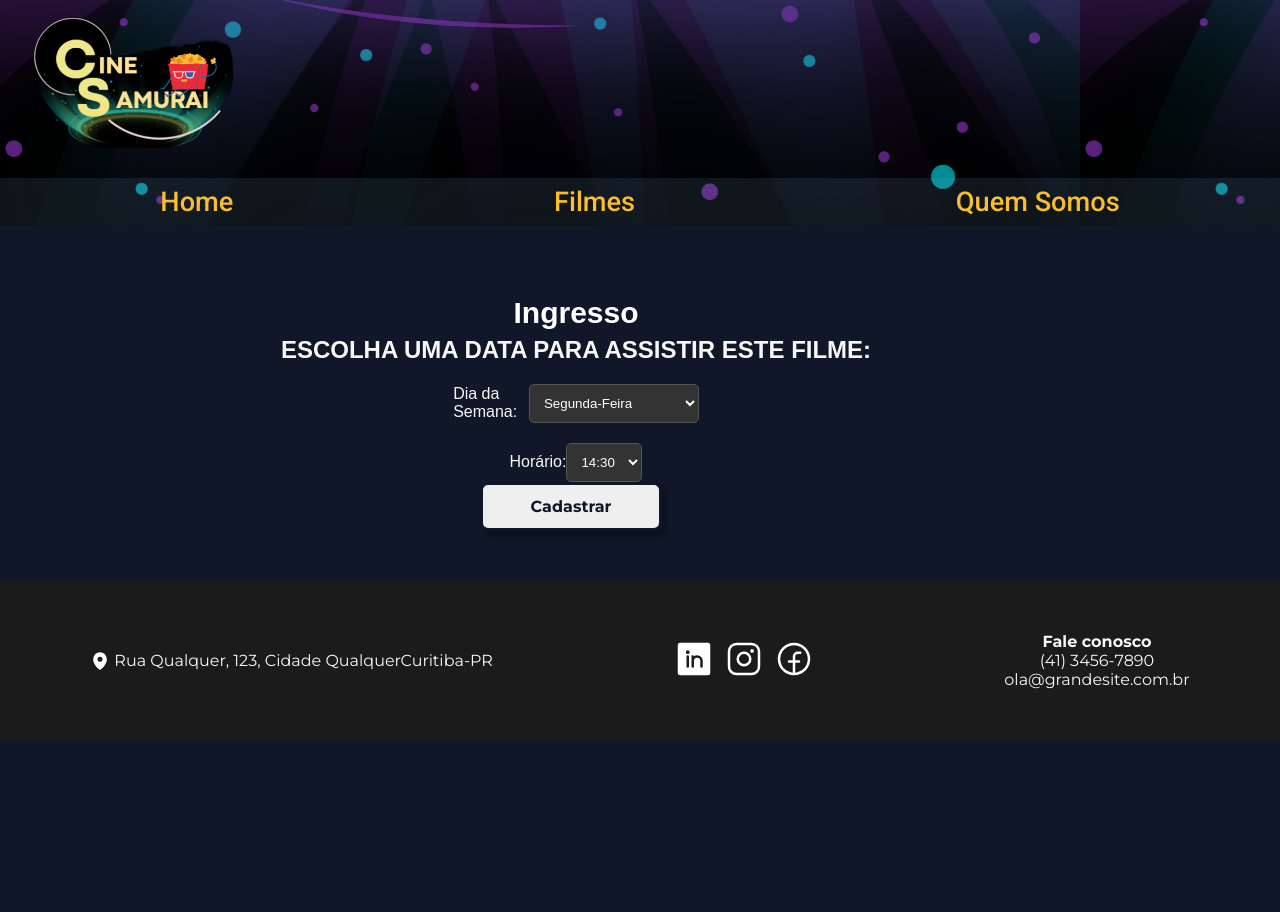
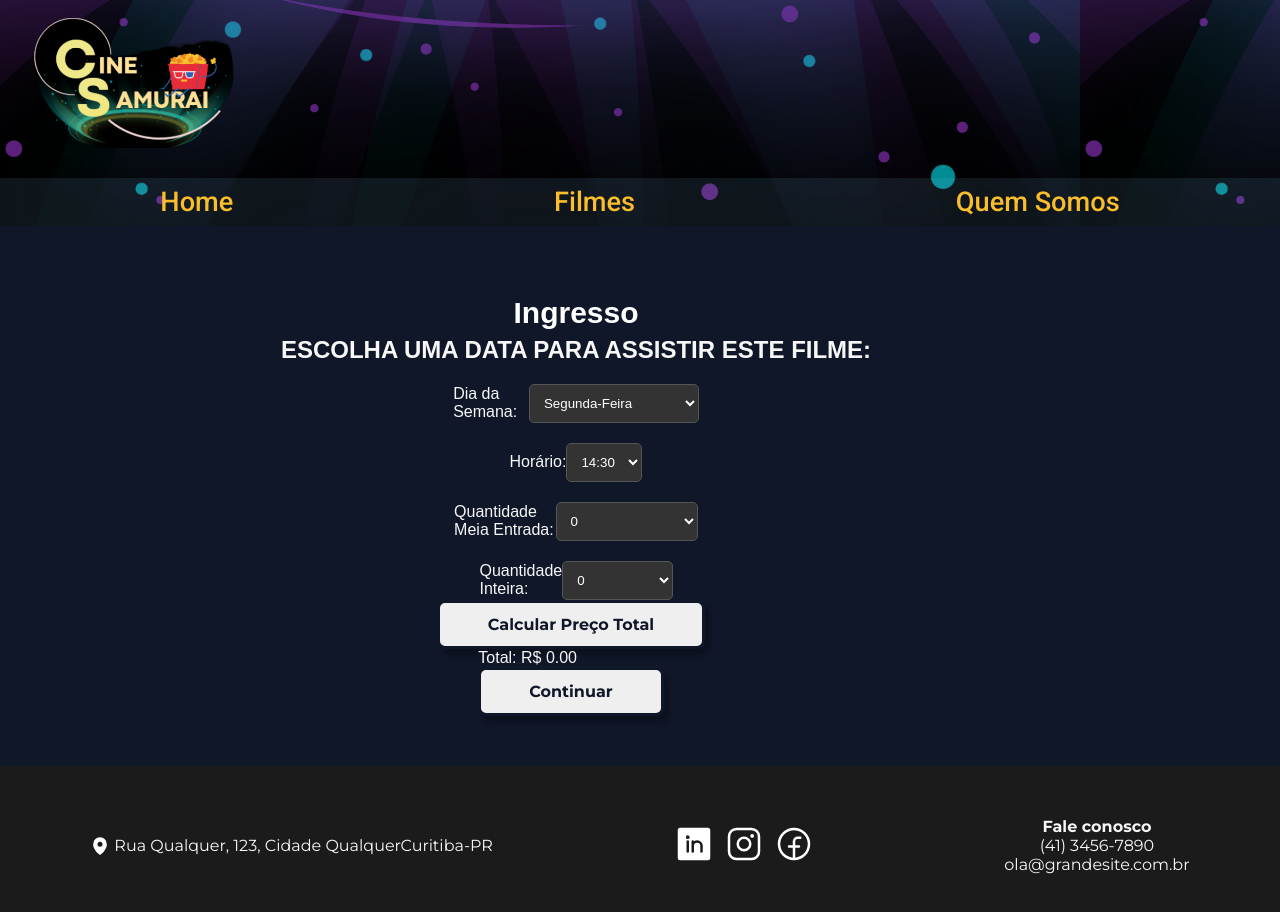
Before and after one commit to ericafernandaj/CineSamurai, a React (Vite) app: page /VendasOnline in a window 1280 px wide. Shown: the top 912 px of the page. Before the commit the page ends 800 px from the top, so only its background shows below. Built offline with nearby package versions, Linux system fonts and the light colour scheme.

Commit message:
Feat: Criação da logica funcional da page ingressos com select

```diff
--- a/src/components/views/Banners/BannerIngresso/BannerIngresso.jsx
+++ b/src/components/views/Banners/BannerIngresso/BannerIngresso.jsx
@@ -1,47 +1,149 @@
-import { StyleIngresso } from './BannerIngresso.style'
+import { useState } from 'react';
+import { StyleIngresso } from './BannerIngresso.style';
 import { useNavigate } from 'react-router-dom';
 import Button from '../../../common/Button/Button';
 
 const BannerIngresso = () => {
+  const [diaSelecionado, setDiaSelecionado] = useState('Segunda-Feira');
+  const [quantidadeMeia, setQuantidadeMeia] = useState(0);
+  const [quantidadeInteira, setQuantidadeInteira] = useState(0);
+  const [precoTotal, setPrecoTotal] = useState(0);
+  const [horarioSelecionado, setHorarioSelecionado] = useState('14:30');
   const navigate = useNavigate();
-const handleClick = () => {
-    navigate('/Poltrona');
+
+  const precosIngressos = {
+    'Segunda-Feira': {
+      inteira: 12,
+      meia: 6,
+    },
+    'Terça-Feira': {
+      inteira: 15,
+      meia: 7.5,
+    },
+    'Quarta-Feira': {
+      inteira: 15,
+      meia: 7.5,
+    },
+    'Quinta-Feira': {
+      inteira: 16,
+      meia: 8,
+    },
+    'Sexta-Feira': {
+      inteira: 26,
+      meia: 13,
+    },
+    'Sábado': {
+      inteira: 26,
+      meia: 13,
+    },
+    'Domingo': {
+      inteira: 26,
+      meia: 13,
+    },
   };
+
+  const calcularPrecoTotal = () => {
+    const precoMeia = 5;
+    const precoInteira = 10;
+    const precoDia = precosIngressos[diaSelecionado];
+    const total = (quantidadeMeia * precoMeia + quantidadeInteira * precoInteira) + precoDia.inteira;
+    setPrecoTotal(total);
+  };
+
+  const handleCalcularClique = () => {
+    calcularPrecoTotal();
+  };
+
+  const handleContinuarClique = () => {
+    navigate("/Poltrona");
+  };
+
   return (
     <StyleIngresso>
       <section className='bloco1'>
         <h1 className='cinemaTitle'>Ingresso</h1>
       </section>
       <section className='cinema-title'>
-      <h2 >ESCOLHA UMA DATA PARA ASSISTIR ESTE FILME:</h2>
+        <h2>ESCOLHA UMA DATA PARA ASSISTIR ESTE FILME:</h2>
       </section>
       <section className='bloco2'>
-    <label htmlFor='day-select' className='selectLabel'>Dia da Semana:</label>
-          <select id='day-select' className='select'>
-            <option>Segunda-Feira</option>
-            <option>Terça-Feira</option>
-            <option>Quarta-Feira</option>
-            <option>Quinta-Feira</option>
-            <option>Sexta-Feira</option>
-            <option>Sábado</option>
-            <option>Domingo</option>
+        <label htmlFor='dia-select' className='selectLabel'>
+          Dia da Semana:
+        </label>
+        <select
+          id='dia-select'
+          className='select'
+          value={diaSelecionado}
+          onChange={(e) => setDiaSelecionado(e.target.value)}
+        >
+
+          {Object.keys(precosIngressos).map((dia) => (
+            <option key={dia} value={dia}>
+              {dia}
+            </option>
+          ))}
+        </select>
+      </section>
+      <section>
+      <section className='bloco2'>
+  <label htmlFor='horario-select' className='selectLabel'>
+    Horário:
+  </label>
+  <select
+    id='horario-select'
+    className='select'
+    value={horarioSelecionado}
+    onChange={(e) => setHorarioSelecionado(e.target.value)}
+  >
+    <option value='14:30'>14:30</option>
+    <option value='16:30'>16:30</option>
+    <option value='18:30'>18:30</option>
+  </select>
+</section>
+      </section>
+      <section className='bloco2'>
+        <label htmlFor='quantidade-meia' className='selectLabel'>
+          Quantidade Meia Entrada:
+        </label>
+        <select
+          id='quantidade-meia'
+          className='select'
+          value={quantidadeMeia}
+          onChange={(e) => setQuantidadeMeia(parseInt(e.target.value, 10))}
+        >
+          {Array.from({ length: 21 }, (_, i) => (
+            <option key={i} value={i}>
+              {i}
+            </option>
+          ))}
         </select>
       </section>
       <section className='bloco2'>
-          <label htmlFor='time-select' className='selectLabel'>Horário:</label>
-          <select id='time-select' className='select'>
-            <option>14:30</option>
-            <option>16:30</option>
-            <option>17:00</option>
+        <label htmlFor='quantidade-inteira' className='selectLabel'>
+          Quantidade Inteira:
+        </label>
+        <select
+          id='quantidade-inteira'
+          className='select'
+          value={quantidadeInteira}
+          onChange={(e) => setQuantidadeInteira(parseInt(e.target.value, 10))}
+        >
+          {Array.from({ length: 21 }, (_, i) => (
+            <option key={i} value={i}>
+              {i}
+            </option>
+          ))}
         </select>
       </section>
       <section>
-      <Button texto ='Cadastrar' variant='primary' onClick={handleClick}/>
+        <Button texto='Calcular Preço Total' variant='primary' onClick={handleCalcularClique} />
       </section>
+      <section>
+        <p>Total: R$ {precoTotal.toFixed(2)}</p>
+        <Button texto='Continuar' variant='primary' onClick={handleContinuarClique} />
+      </section>
+    </StyleIngresso>
+  );
+};
 
-  </StyleIngresso>
-
-  )
-}
-
-export default BannerIngresso
+export default BannerIngresso;
```
Lines whose indentation alone changed are shown as unchanged.
